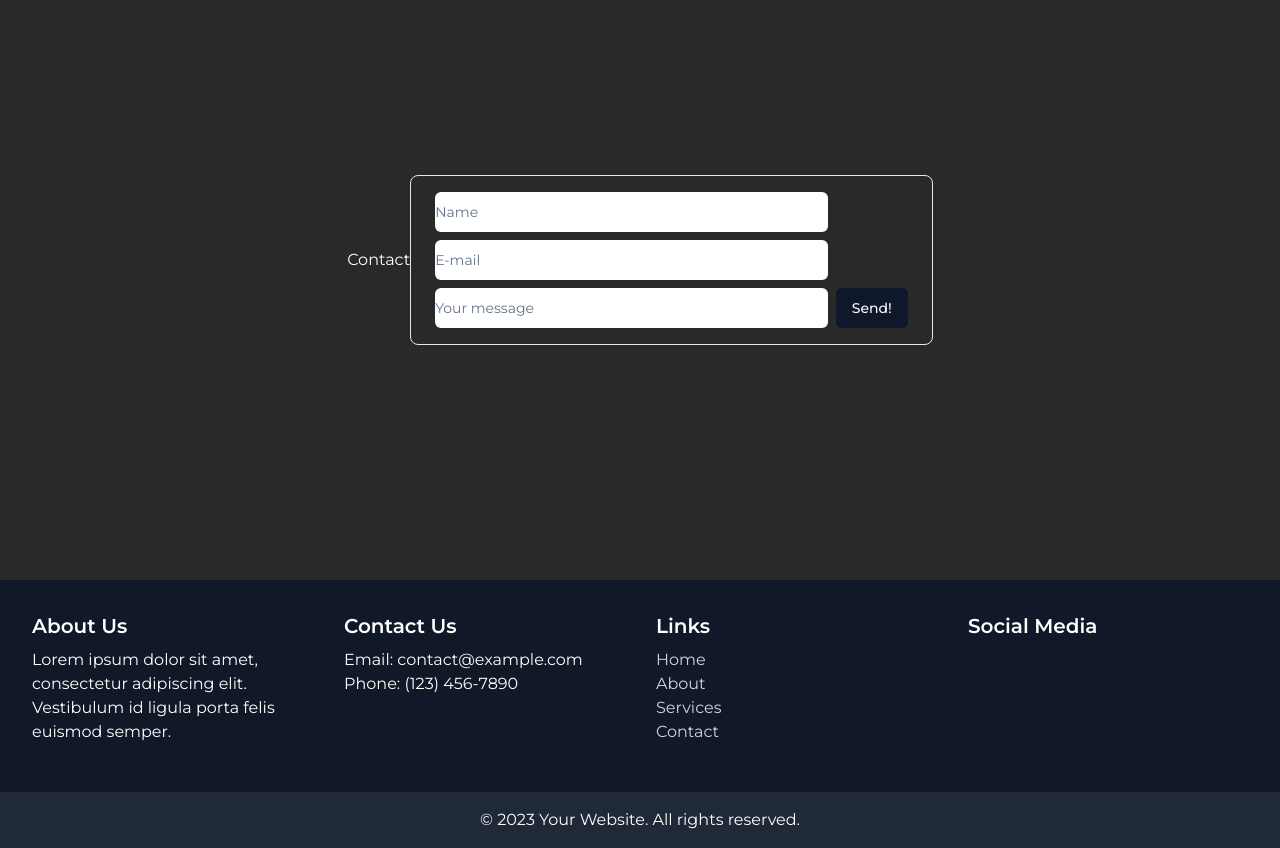
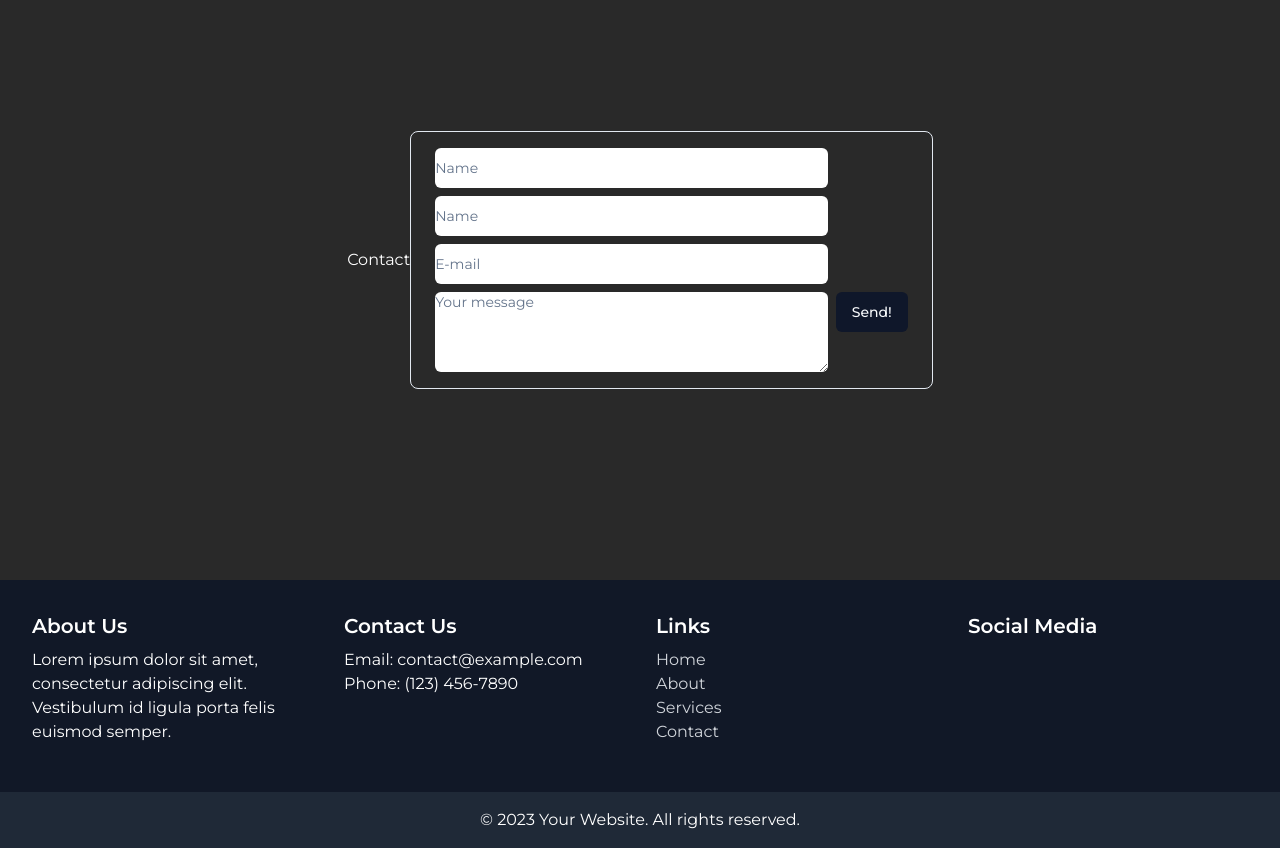
Before and after one commit to phildehovre/seanjacksonband, a React (Vite) app: page / in a window 1280 px wide. Shown: the part 2500-3348 px from the top of the page. Built offline with nearby package versions, Linux system fonts and the light colour scheme; a web font is replaced by a local one.

Commit message:
emailjs working

```diff
--- a/package.json
+++ b/package.json
@@ -10,6 +10,7 @@
     "preview": "vite preview"
   },
   "dependencies": {
+    "@emailjs/browser": "^3.11.0",
     "@hookform/resolvers": "^3.2.0",
     "@radix-ui/react-label": "^2.0.2",
     "@radix-ui/react-slot": "^1.0.2",
--- a/src/components/Contact.tsx
+++ b/src/components/Contact.tsx
@@ -2,25 +2,54 @@ import { useForm } from "react-hook-form";
 import * as z from "zod";
 import { formSchema } from "@/lib/Constants";
 import { zodResolver } from "@hookform/resolvers/zod";
+import emailjs from "@emailjs/browser";
+
 import { Form, FormControl, FormField, FormItem } from "@/components/ui/form";
 import { Input } from "./ui/input";
 import Section from "./Section";
 import { Button } from "./ui/button";
+import { Textarea } from "@/components/ui/textarea";
+import { useRef } from "react";
 
 function Contact() {
   const form = useForm<z.infer<typeof formSchema>>({
     resolver: zodResolver(formSchema),
     defaultValues: {
-      name: "",
-      email: "",
+      from_firstName: "",
+      from_lastName: "",
+      user_email: "",
       message: "",
     },
   });
 
+  const formRef = useRef<HTMLFormElement | null>(null);
+
   const isLoading = form.formState.isSubmitting;
+
+  const sendEmail = (e: any) => {
+    e.preventDefault();
+    emailjs
+      .sendForm(
+        "service_w9z916m",
+        "template_momqrgr",
+        formRef.current as unknown as HTMLFormElement,
+        // data as HTMLFormElement,
+        import.meta.env.VITE_EMAIL_JS_PUBLIC_KEY
+      )
+      .then(
+        (result) => {
+          console.log(result.text);
+          form.reset();
+        },
+        (error) => {
+          console.log(error.text);
+        }
+      );
+  };
 
   const onSubmit = async (data: z.infer<typeof formSchema>) => {
     console.log(data);
+    sendEmail(data);
   };
 
   return (
@@ -29,12 +58,13 @@ function Contact() {
       <div>
         <Form {...form}>
           <form
+            ref={formRef}
             onSubmit={form.handleSubmit(onSubmit)}
             className="rounded-lg border w-full p-4 px-3 md:px-6
           focus-within:shadow-sm grid grid-cols-12 gap-2"
           >
             <FormField
-              name="name"
+              name="from_firstName"
               render={({ field }) => (
                 <FormItem className="col-span-12 lg:col-span-10">
                   <FormControl className="m-0 p-0">
@@ -49,7 +79,22 @@ function Contact() {
               )}
             />
             <FormField
-              name="email"
+              name="from_lastName"
+              render={({ field }) => (
+                <FormItem className="col-span-12 lg:col-span-10">
+                  <FormControl className="m-0 p-0">
+                    <Input
+                      className="text-blue-600 border-0 outline-none focus-visible:ring-0 focus-visible:ring-transparent"
+                      disabled={isLoading}
+                      placeholder="Name"
+                      {...field}
+                    />
+                  </FormControl>
+                </FormItem>
+              )}
+            />
+            <FormField
+              name="user_email"
               render={({ field }) => (
                 <FormItem className="col-span-12 lg:col-span-10">
                   <FormControl className="m-0 p-0">
@@ -68,7 +113,7 @@ function Contact() {
               render={({ field }) => (
                 <FormItem className="col-span-12 lg:col-span-10">
                   <FormControl className="m-0 p-0">
-                    <Input
+                    <Textarea
                       className="text-blue-600 border-0 outline-none focus-visible:ring-0 focus-visible:ring-transparent"
                       disabled={isLoading}
                       placeholder="Your message"
@@ -82,6 +127,7 @@ function Contact() {
               className="col-span-12 lg:col-span-2 w-full"
               disabled={isLoading}
               type="submit"
+              onClick={sendEmail}
             >
               Send!
             </Button>
--- /dev/null
+++ b/src/components/ui/textarea.tsx
@@ -0,0 +1,24 @@
+import * as React from "react"
+
+import { cn } from "@/lib/utils"
+
+export interface TextareaProps
+  extends React.TextareaHTMLAttributes<HTMLTextAreaElement> {}
+
+const Textarea = React.forwardRef<HTMLTextAreaElement, TextareaProps>(
+  ({ className, ...props }, ref) => {
+    return (
+      <textarea
+        className={cn(
+          "flex min-h-[80px] w-full rounded-md border border-input bg-background px-3 py-2 text-sm ring-offset-background placeholder:text-muted-foreground focus-visible:outline-none focus-visible:ring-2 focus-visible:ring-ring focus-visible:ring-offset-2 disabled:cursor-not-allowed disabled:opacity-50",
+          className
+        )}
+        ref={ref}
+        {...props}
+      />
+    )
+  }
+)
+Textarea.displayName = "Textarea"
+
+export { Textarea }
--- a/src/lib/Constants.ts
+++ b/src/lib/Constants.ts
@@ -1,7 +1,8 @@
 import * as z from "zod"
 
 export const formSchema = z.object({
-    name: z.string().min(1, "Name is required"),
-    email: z.string().email("Invalid email address"),
+    from_firstName: z.string().min(1, "First name is required"),
+    from_lastName: z.string().min(1, "Last name is required"),
+    user_email: z.string().email("Invalid email address"),
     message: z.string().min(1, "Message is required"),
 })
```
Also changed, not shown: 1 other file (tests, documents, lock files or other folders).
